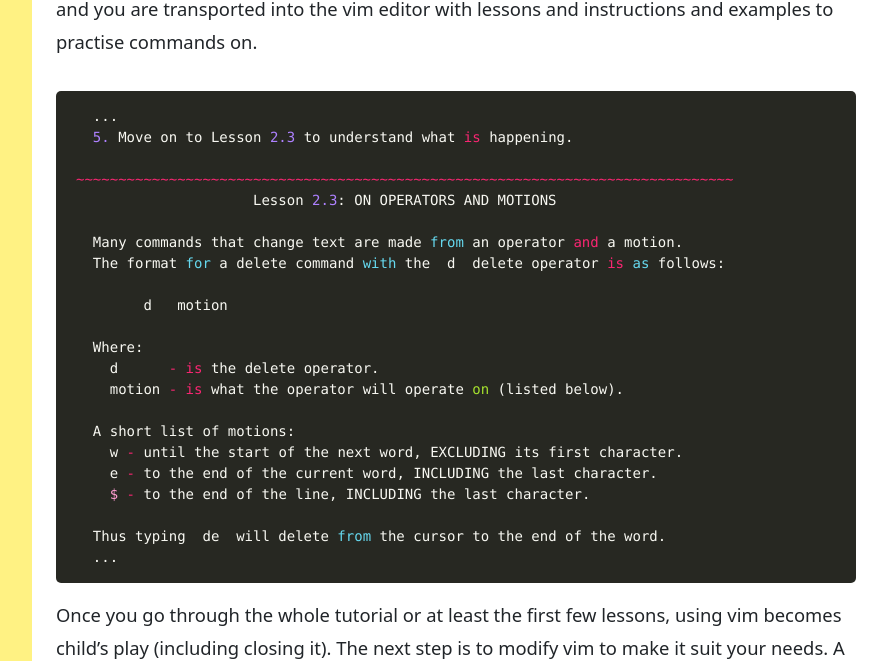
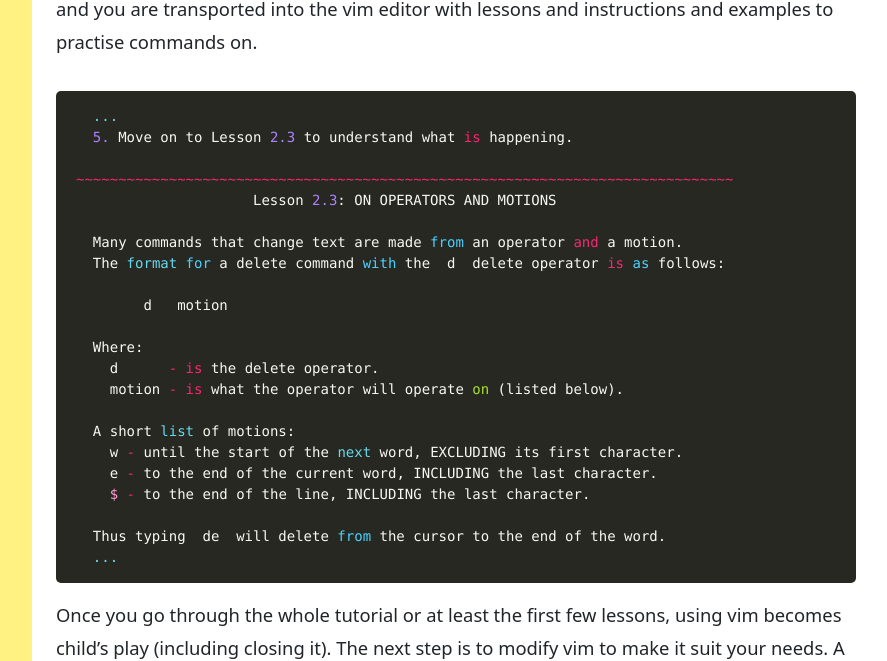
Before and after one commit to inesp/inesp.github.io, a Jekyll site: the page built from _posts/2019-10-20-vimrc.md, in a window 1280 px wide. Shown: the part 960-1621 px from the top of the page, without its empty margins (288-1175 px from the left). Built offline with Jekyll 4.4.1, drawn with Linux system fonts in a browser that asks for light colours; nearby versions of some CDN libraries; some web fonts are replaced.

Commit message:
Improve code colors
Long term we need to ditch GitHub pages.
We need the newer versions of everything.

```diff
--- a/assets/monokai.css
+++ b/assets/monokai.css
@@ -2,7 +2,8 @@
 .highlight .hll { background-color: #272822; }
 .highlight .c { color: #75715e } /* Comment */
 .highlight .err { color: #ff9ed1; } /* Error */
-.highlight .k { color: #66d9ef } /* Keyword */
+.highlight .k { color: #49d2ff
+} /* Keyword */
 .highlight .l { color: #ae81ff } /* Literal */
 .highlight .n { color: #f8f8f2 } /* Name */
 .highlight .o { color: #f92672 } /* Operator */
@@ -10,7 +11,7 @@
 .highlight .cm { color: #75715e } /* Comment.Multiline */
 .highlight .cp { color: #75715e } /* Comment.Preproc */
 .highlight .c1 { color: #75715e } /* Comment.Single */
-.highlight .cs { color: #75715e } /* Comment.Special */
+.highlight .cs { color: #75715e } /* Comment.S  pecial */
 .highlight .ge { font-style: italic } /* Generic.Emph */
 .highlight .gs { font-weight: bold } /* Generic.Strong */
 .highlight .kc { color: #66d9ef } /* Keyword.Constant */
@@ -23,7 +24,8 @@
 .highlight .m { color: #ae81ff } /* Literal.Number */
 .highlight .s { color: #e6db74 } /* Literal.String */
 .highlight .na { color: #a6e22e } /* Name.Attribute */
-.highlight .nb { color: #f8f8f2 } /* Name.Builtin */
+.highlight .nb { color: #66d9ef
+} /* Name.Builtin */
 .highlight .nc { color: #a6e22e } /* Name.Class */
 .highlight .no { color: #66d9ef } /* Name.Constant */
 .highlight .nd { color: #a6e22e } /* Name.Decorator */
@@ -53,7 +55,8 @@
 .highlight .sr { color: #e6db74 } /* Literal.String.Regex */
 .highlight .s1 { color: #e6db74 } /* Literal.String.Single */
 .highlight .ss { color: #e6db74 } /* Literal.String.Symbol */
-.highlight .bp { color: #f8f8f2 } /* Name.Builtin.Pseudo */
+.highlight .bp { color: #66d9ef
+} /* Name.Builtin.Pseudo */
 .highlight .vc { color: #f8f8f2 } /* Name.Variable.Class */
 .highlight .vg { color: #f8f8f2 } /* Name.Variable.Global */
 .highlight .vi { color: #f8f8f2 } /* Name.Variable.Instance */
```
